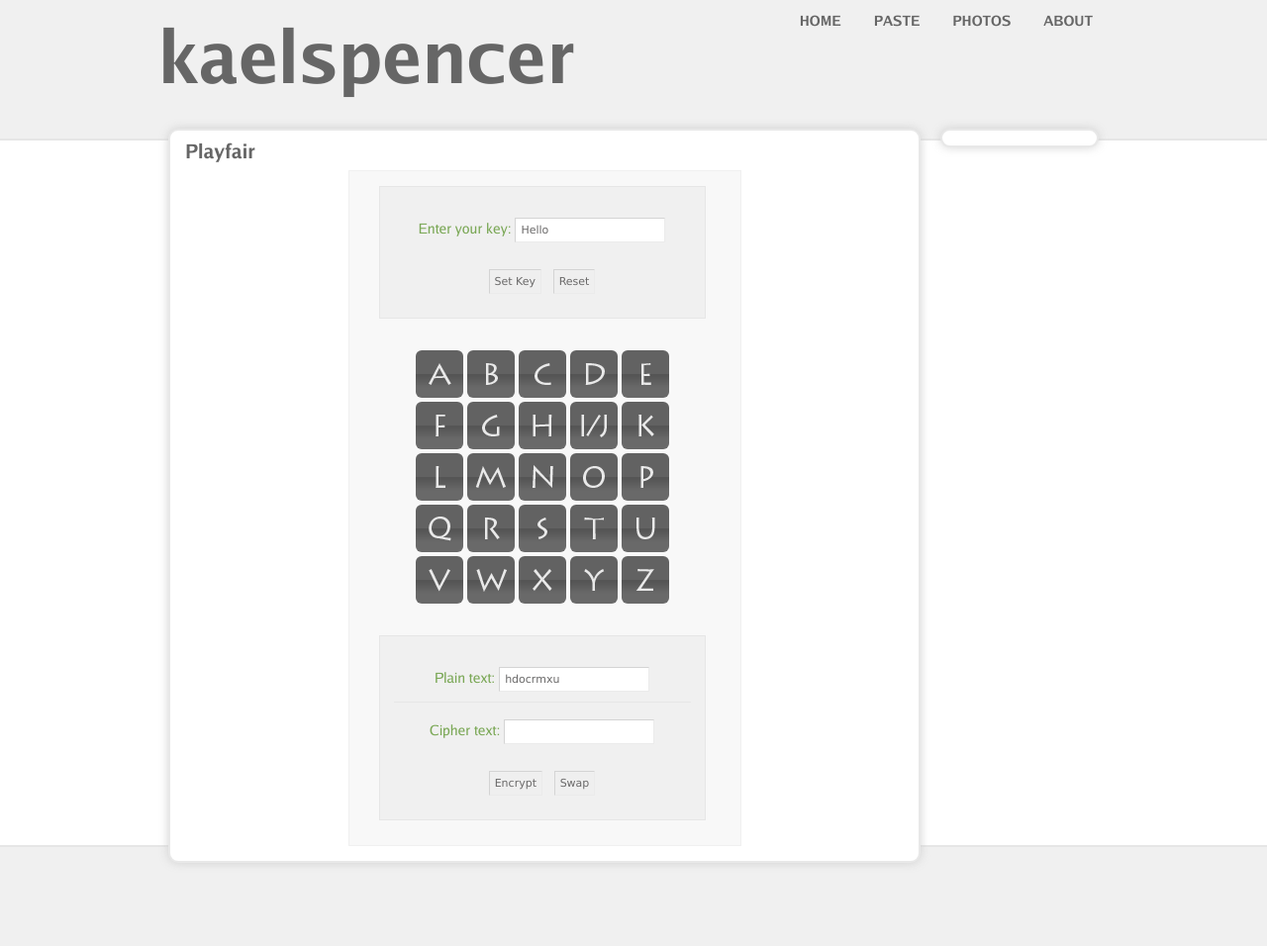
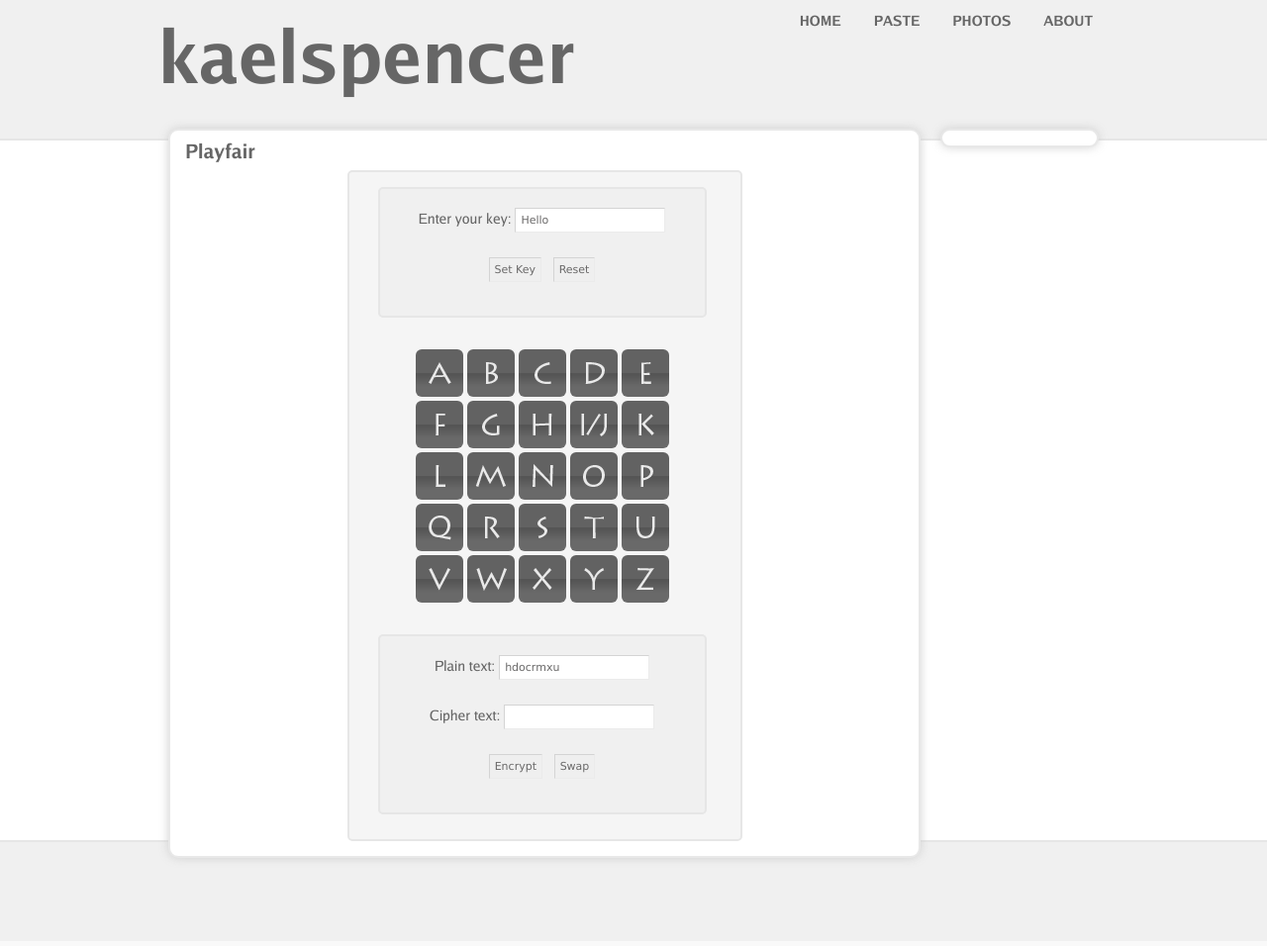
Before and after one commit to kaelspencer/kaelspencer.com, a Django app: template pages/templates/playfair.html in a window 1280 px wide. Shown: the whole page at 99% size. After the commit the page ends 874 px from the top, so only its background shows below. Run offline with Django 3.2, Linux system fonts and the light colour scheme; the template is opened without the code that fills it, so the values that code supplies are empty; some libraries are stand-ins or nearby versions; some web fonts are replaced.

Commit message:
Modified Playfair styling to better match the rest of the website. Still no link to the page.

```diff
--- a/media/css/pages/playfair/playfair.css
+++ b/media/css/pages/playfair/playfair.css
@@ -1,78 +1,67 @@
 /* This is from JQuery UI */
-.ui-corner-all { -moz-border-radius: 6px; -webkit-border-radius: 6px; }
-.ui-widget { font-family: Segoe UI, Arial, sans-serif; font-size: 1.1em; }
-ul#icons {margin: 0; padding: 0;}
-ul#icons li {margin: 2px; position: relative; padding: 2px; cursor: pointer; float: left;  list-style: none;}
-.ui-state-default { background: #555555 url(/media/images/pages/playfair/ui-bg_glass_20_555555_1x400.png) 50% 50% repeat-x; }
-.ui-state-key { background: #0078a3 url(/media/images/pages/playfair/ui-bg_glass_40_0078a3_1x400.png) 50% 50% repeat-x; }
-.ui-state-cipher { background: #f58400 url(/media/images/pages/playfair/ui-bg_inset-soft_30_f58400_1x100.png) 50% 50% repeat-x; }
+.playfair .ui-corner-all { -moz-border-radius: 6px; -webkit-border-radius: 6px; }
+.playfair .ui-widget { font-family: Segoe UI, Arial, sans-serif; font-size: 1.1em; }
+.playfair ul#icons {margin: 0; padding: 0;}
+.playfair ul#icons li {margin: 2px; position: relative; padding: 2px; cursor: pointer; float: left;  list-style: none;}
+.playfair .ui-state-default { background: #555555 url(/media/images/pages/playfair/ui-bg_glass_20_555555_1x400.png) 50% 50% repeat-x; }
+.playfair .ui-state-key { background: #0078a3 url(/media/images/pages/playfair/ui-bg_glass_40_0078a3_1x400.png) 50% 50% repeat-x; }
+.playfair .ui-state-cipher { background: #f58400 url(/media/images/pages/playfair/ui-bg_inset-soft_30_f58400_1x100.png) 50% 50% repeat-x; }
 /* End JQuery UI */
 
-.ui-playfair-container { width: 260px; margin: 30px auto; }
-.ui-playfair-icon { width: 40px; height: 40px; background-image: url(/media/images/pages/playfair/playfair-letters.png);}
-span.ui-playfair-icon {float: left; margin: 2px;}
+.playfair .ui-playfair-container { width: 260px; margin: 30px auto; }
+.playfair .ui-playfair-icon { width: 40px; height: 40px; background-image: url(/media/images/pages/playfair/playfair-letters.png);}
+.playfair span.ui-playfair-icon {float: left; margin: 2px;}
 
-.ui-playfair-icon-0, .ui-playfair-icon-a { background-position: 0 0; }
-.ui-playfair-icon-1, .ui-playfair-icon-b { background-position: -40px 0; }
-.ui-playfair-icon-2, .ui-playfair-icon-c { background-position: -80px 0; }
-.ui-playfair-icon-3, .ui-playfair-icon-d { background-position: -120px 0; }
-.ui-playfair-icon-4, .ui-playfair-icon-e { background-position: -160px 0; }
-.ui-playfair-icon-5, .ui-playfair-icon-f { background-position: -200px 0; }
-.ui-playfair-icon-6, .ui-playfair-icon-g { background-position: -240px 0; }
-.ui-playfair-icon-7, .ui-playfair-icon-h { background-position: -280px 0; }
-.ui-playfair-icon-8, .ui-playfair-icon-i { background-position: -320px 0; }
-.ui-playfair-icon-8, .ui-playfair-icon-j { background-position: -320px 0; }
-.ui-playfair-icon-9, .ui-playfair-icon-k { background-position: -360px 0; }
-.ui-playfair-icon-10, .ui-playfair-icon-l { background-position: -400px 0; }
-.ui-playfair-icon-11, .ui-playfair-icon-m { background-position: -440px 0; }
-.ui-playfair-icon-12, .ui-playfair-icon-n { background-position: -480px 0; }
-.ui-playfair-icon-13, .ui-playfair-icon-o { background-position: -520px 0; }
-.ui-playfair-icon-14, .ui-playfair-icon-p { background-position: -560px 0; }
-.ui-playfair-icon-15, .ui-playfair-icon-q { background-position: -600px 0; }
-.ui-playfair-icon-16, .ui-playfair-icon-r { background-position: -640px 0; }
-.ui-playfair-icon-17, .ui-playfair-icon-s { background-position: -680px 0; }
-.ui-playfair-icon-18, .ui-playfair-icon-t { background-position: -720px 0; }
-.ui-playfair-icon-19, .ui-playfair-icon-u { background-position: -760px 0; }
-.ui-playfair-icon-20, .ui-playfair-icon-v { background-position: -800px 0; }
-.ui-playfair-icon-21, .ui-playfair-icon-w { background-position: -840px 0; }
-.ui-playfair-icon-22, .ui-playfair-icon-x { background-position: -880px 0; }
-.ui-playfair-icon-23, .ui-playfair-icon-y { background-position: -920px 0; }
-.ui-playfair-icon-24, .ui-playfair-icon-z { background-position: -960px 0; }
+.playfair .ui-playfair-icon-0 { background-position: 0 0; }
+.playfair .ui-playfair-icon-1 { background-position: -40px 0; }
+.playfair .ui-playfair-icon-2 { background-position: -80px 0; }
+.playfair .ui-playfair-icon-3 { background-position: -120px 0; }
+.playfair .ui-playfair-icon-4 { background-position: -160px 0; }
+.playfair .ui-playfair-icon-5 { background-position: -200px 0; }
+.playfair .ui-playfair-icon-6 { background-position: -240px 0; }
+.playfair .ui-playfair-icon-7 { background-position: -280px 0; }
+.playfair .ui-playfair-icon-8 { background-position: -320px 0; }
+.playfair .ui-playfair-icon-8 { background-position: -320px 0; }
+.playfair .ui-playfair-icon-9 { background-position: -360px 0; }
+.playfair .ui-playfair-icon-10 { background-position: -400px 0; }
+.playfair .ui-playfair-icon-11 { background-position: -440px 0; }
+.playfair .ui-playfair-icon-12 { background-position: -480px 0; }
+.playfair .ui-playfair-icon-13 { background-position: -520px 0; }
+.playfair .ui-playfair-icon-14 { background-position: -560px 0; }
+.playfair .ui-playfair-icon-15 { background-position: -600px 0; }
+.playfair .ui-playfair-icon-16 { background-position: -640px 0; }
+.playfair .ui-playfair-icon-17 { background-position: -680px 0; }
+.playfair .ui-playfair-icon-18 { background-position: -720px 0; }
+.playfair .ui-playfair-icon-19 { background-position: -760px 0; }
+.playfair .ui-playfair-icon-20 { background-position: -800px 0; }
+.playfair .ui-playfair-icon-21 { background-position: -840px 0; }
+.playfair .ui-playfair-icon-22 { background-position: -880px 0; }
+.playfair .ui-playfair-icon-23 { background-position: -920px 0; }
+.playfair .ui-playfair-icon-24 { background-position: -960px 0; }
 
-fieldset {
-    border: 1px solid #e6e6e6;
-    background-color: #f0f0f0;
+.playfair fieldset {
+    border: 2px solid #e6e6e6;
+    background: rgb(240, 240, 240);
+    border-radius: 5px;
     margin-bottom: .5em;
     padding: 1em;
 }
 
-/*layout and style stuff*/
-/*
-body {
-    font: 11px/165% 'Lucida Grande', Verdana, Helvetica, sans-serif;
-    color: #666666;
-    margin: 0; padding: 0 0 50px 0;
-    text-align: center;
-}
-*/
-
-/* form elements */
-form {
+form.playfair {
     margin: 10px;
     padding: 15px 25px 25px 20px;
-    border: 1px solid #F0F0F0;
-    background: #f8f8f8;
+    border: 2px solid rgb(230, 230, 230);
+    background: rgb(245, 245, 245);
+    border-radius: 5px;
 }
-form p {
+
+.playfair form p {
     border-bottom: 1px solid #E6E6E6;
-    padding: 12px 0 5px 0;  margin: 0;
-    color: #7BA857;
+    padding: 12px 0 5px 0;
+    margin: 0;
 }
-label {
-    font-weight: bold;
-    color: #7BA857;
-}
-input, select, textarea {
+
+.playfair input {
     margin: 5px 0;
     padding: 5px;
     color: #6A6969;
@@ -82,4 +71,4 @@ input, select, textarea {
     font: 11px 'Lucida Grande', Verdana, Helvetica, sans-serif;
 }
 
-.no-border { border: none; }
+.playfair .no-border { border: none; }
--- a/pages/templates/playfair.html
+++ b/pages/templates/playfair.html
@@ -22,7 +22,7 @@
 <article class="first-article">
     <header>Playfair</header>
 
-    <form id="contactform" style="margin: 0 auto; width: 350px;">
+    <form id="contactform" class="playfair" style="margin: 0 auto; width: 350px;">
         <fieldset style="margin: 0 auto; width: 300px;">
             <p class="no-border" style="text-align: center;">
                 Enter your key: <input id="key" name="key" value="Hello" type="text" />
```
